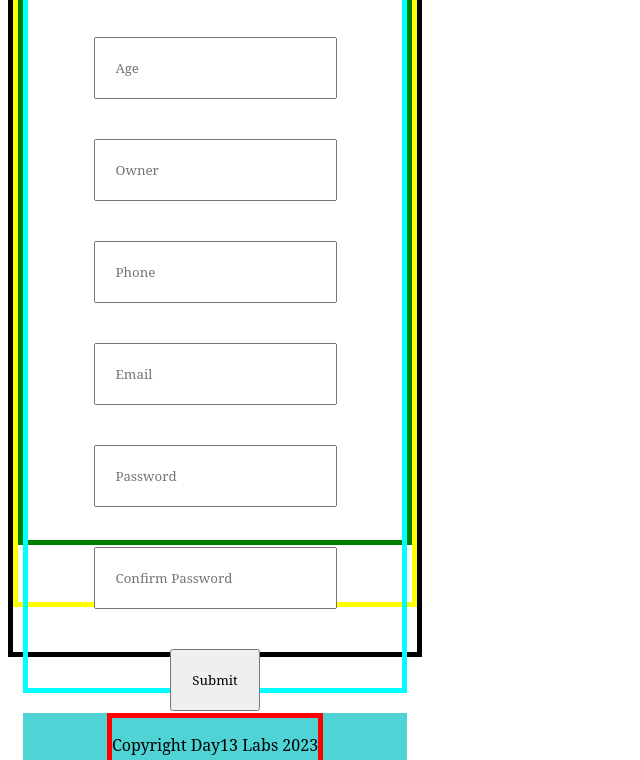
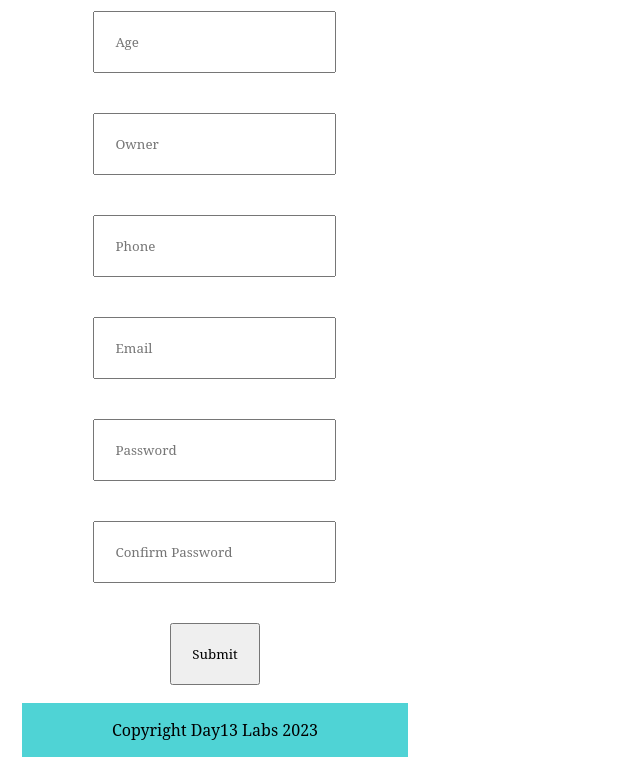
Before and after one commit to logankrieger317/TheBarkBrigade, a website: page newUser.html in a window 1280 px wide. Shown: the part 261-1021 px from the top of the page, without its empty margins (0-640 px from the left). Drawn offline with Linux system fonts and the light colour scheme; files whose address does not match are found by name.

Commit message:
formattting on forms and style

```diff
--- a/assets/style.css
+++ b/assets/style.css
@@ -39,7 +39,7 @@ body{
     justify-content: center;
     align-items: center;
     flex-direction: column;
-    height: 70%;
+    height: 90%;
 
 }
 
@@ -52,6 +52,11 @@ body{
     padding: 20px;
 
 
+}
+
+.newUserForm{
+    height: 60%;
+    padding: 0px;
 }
 
 footer{
--- a/newUser.html
+++ b/newUser.html
@@ -9,20 +9,20 @@
         <meta name="viewport" content="width=device-width, initial-scale=1">
         <link rel="stylesheet" href="assets/style.css">
     </head>
-    <body style="border: black solid 5px;">
+    <body >
         <!-- Full Screen Container -->
-        <div class="fullScreenContainer" style="border: 5px solid yellow; height: 100vh;">
-           <div class="header" style="border: 5px pink solid;">
+        <div class="fullScreenContainer" >
+           <div class="header" >
                 <div class="headerContent">
                     <h1> The Bark Brigade</h1>
                 </div>
            </div>
            <!-- Center Container -->
-           <div class="centerContainer" style="border: green solid 5px;">
-                <div class="centerContent" style="border: aqua solid 5px;">
+           <div class="centerContainer">
+                <div class="centerContent">
                     <h1> Join the Bark Brigade</h1>
 
-                    <form action="">
+                    <form class="newUserForm" action="">
                         <input type="text" name="name" id="name" placeholder="Name">
                         <input type="text" name="breed" id="breed" placeholder="Breed">
                         <input type="text" name="age" id="age" placeholder="Age">
@@ -37,7 +37,7 @@
 
            </div>
            <footer>
-                <div class="footerContent" style="border: red solid 5px;">
+                <div class="footerContent">
                     <p>Copyright Day13 Labs 2023</p>
                 </div>
            </footer>
```
Also changed, not shown: newDog.html (+1 -1 lines), 1 other file.
